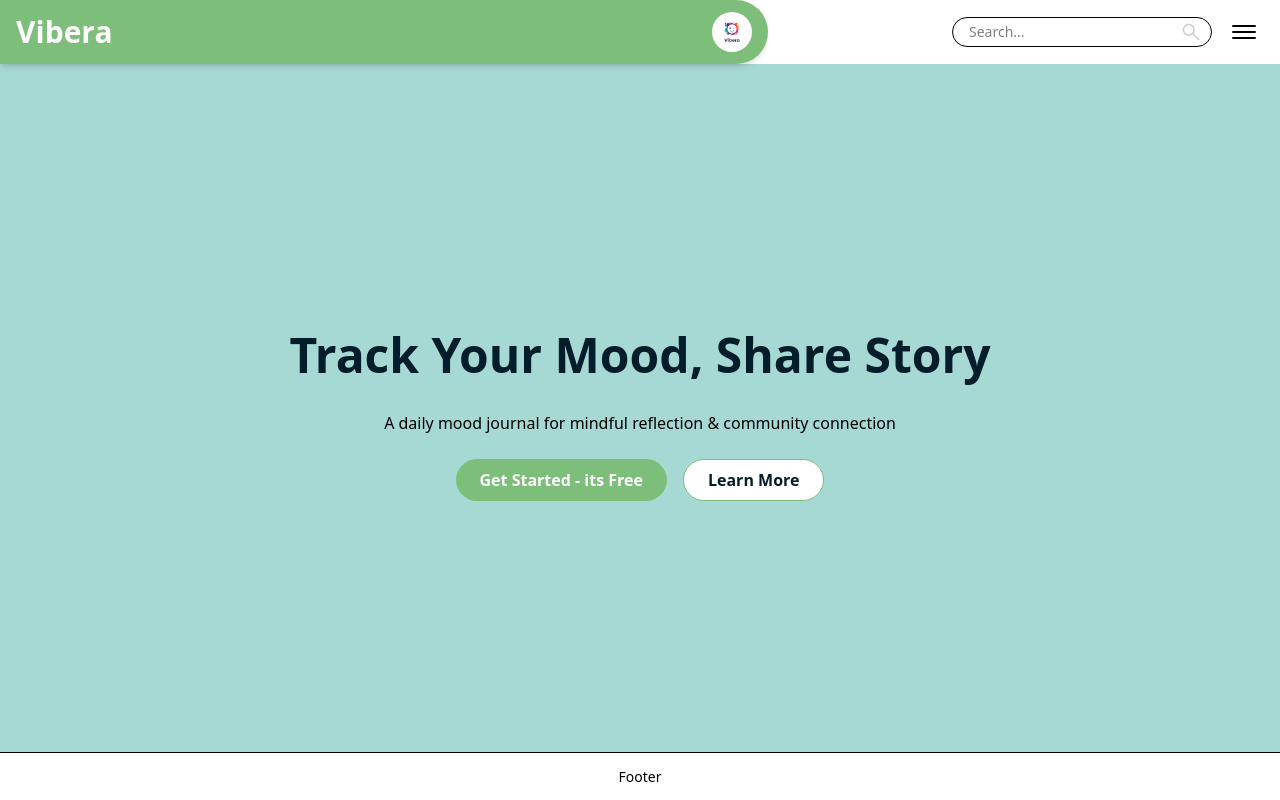
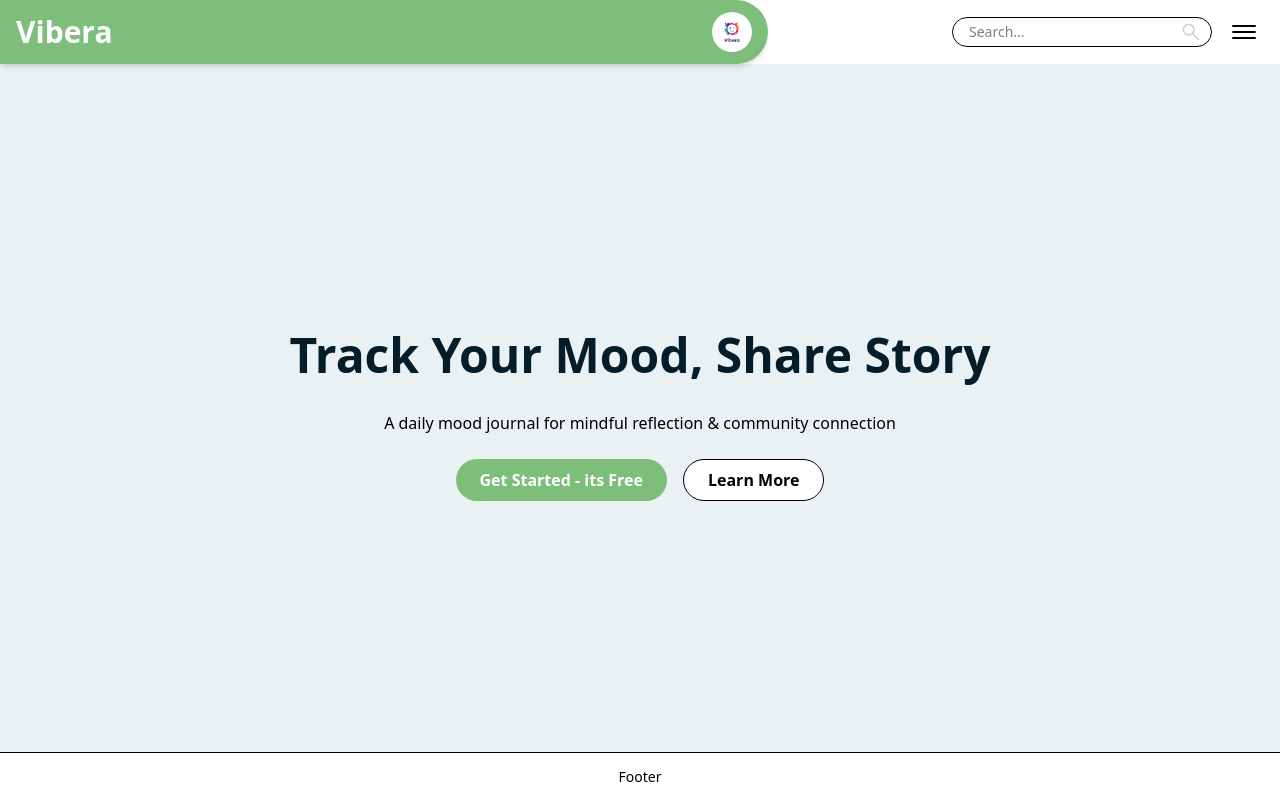
Before and after one commit to TahirAlauddin/Vibera, a Next.js app in the folder frontend/: page / in a window 1280 px wide. Built offline with nearby package versions, Linux system fonts and the light colour scheme.

Commit message:
style: update button color class and refine CSS variables for consistency

```diff
--- a/frontend/src/app/(vibera)/page.tsx
+++ b/frontend/src/app/(vibera)/page.tsx
@@ -9,7 +9,7 @@ export default function Home() {
           A daily mood journal for mindful reflection & community connection
         </p>
         <div className="flex flex-col sm:flex-row gap-3 sm:gap-4 mt-2">
-          <button className=" bg-primary text-white font-bold px-6 py-2 rounded-full hover:bg-primary/80 ">
+          <button className=" color-primary text-white font-bold px-6 py-2 rounded-full hover:bg-primary/80 ">
             Get Started - its Free
           </button>
           <button className="bg-white text-accent border border-primary font-bold px-6 py-2 rounded-full hover:bg-white/80">
--- a/frontend/src/app/globals.css
+++ b/frontend/src/app/globals.css
@@ -1,9 +1,10 @@
 @import "tailwindcss";
 
-@theme {
+:root {
   /* Colors */
   --color-primary: #7dbf7a;
-  --color-background: #a7d9d4;
+  --color-background: #e9f1f2;
+  --color-secondary: #a7d9d4;
   --color-accent: oklch(0.22 0.04 235);
   /* font */
   --font-primary: "inter";
@@ -22,6 +23,9 @@
   .color-primary {
     background-color: var(--color-primary);
   }
+  .color-secondary {
+    background-color: var(--color-secondary);
+  }
   .color-accent {
     color: var(--color-accent);
   }
```
